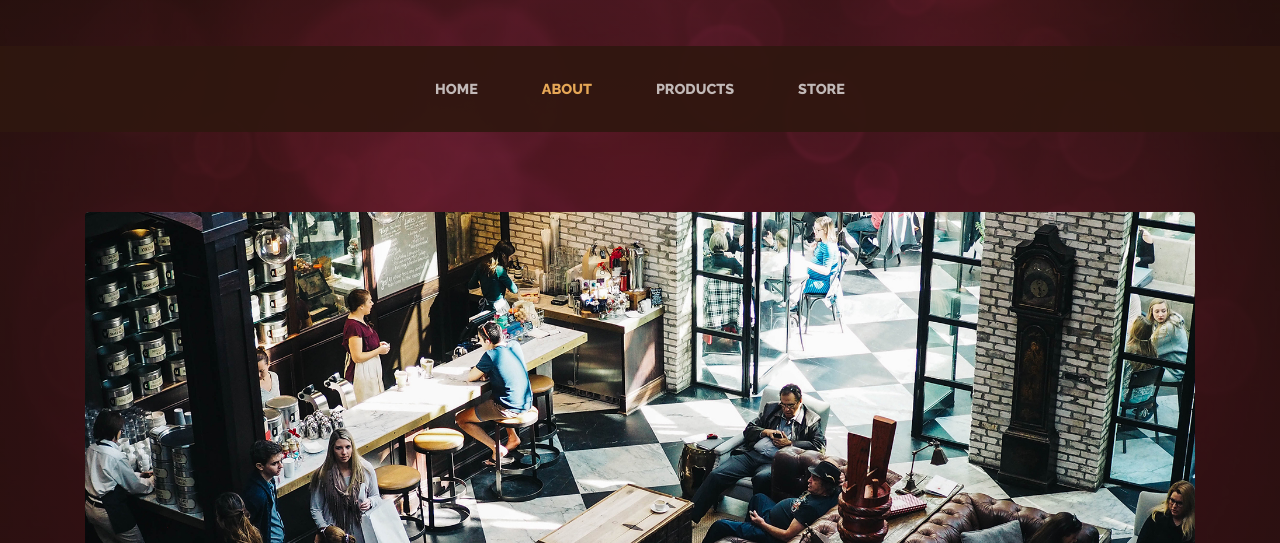
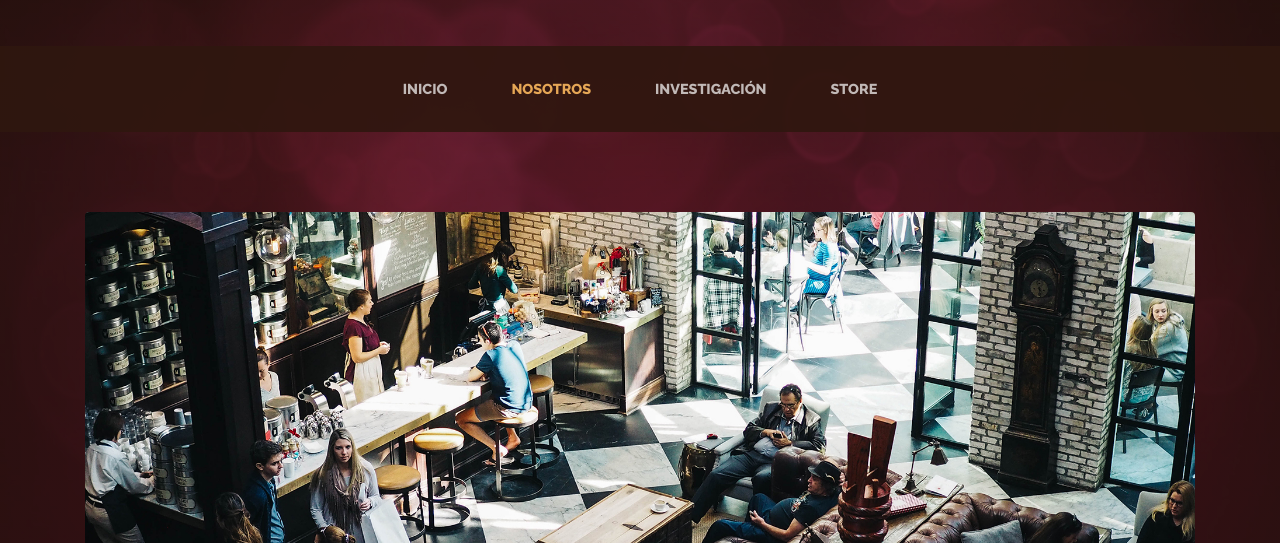
Before and after one commit to ABCBiotechnologies/Equipo17, a website: page about.html in a window 1280 px wide. Shown: the part 228-771 px from the top of the page. Drawn offline with Linux system fonts and the light colour scheme.

Commit message:
Update about.html

```diff
--- a/about.html
+++ b/about.html
@@ -39,15 +39,15 @@
         <div class="collapse navbar-collapse" id="navbarResponsive">
           <ul class="navbar-nav mx-auto">
             <li class="nav-item px-lg-4">
-              <a class="nav-link text-uppercase text-expanded" href="index.html">Home
+              <a class="nav-link text-uppercase text-expanded" href="index.html">Inicio
                 <span class="sr-only">(current)</span>
               </a>
             </li>
             <li class="nav-item active px-lg-4">
-              <a class="nav-link text-uppercase text-expanded" href="about.html">About</a>
+              <a class="nav-link text-uppercase text-expanded" href="about.html">Nosotros</a>
             </li>
             <li class="nav-item px-lg-4">
-              <a class="nav-link text-uppercase text-expanded" href="products.html">Products</a>
+              <a class="nav-link text-uppercase text-expanded" href="products.html">Investigación</a>
             </li>
             <li class="nav-item px-lg-4">
               <a class="nav-link text-uppercase text-expanded" href="store.html">Store</a>
```
